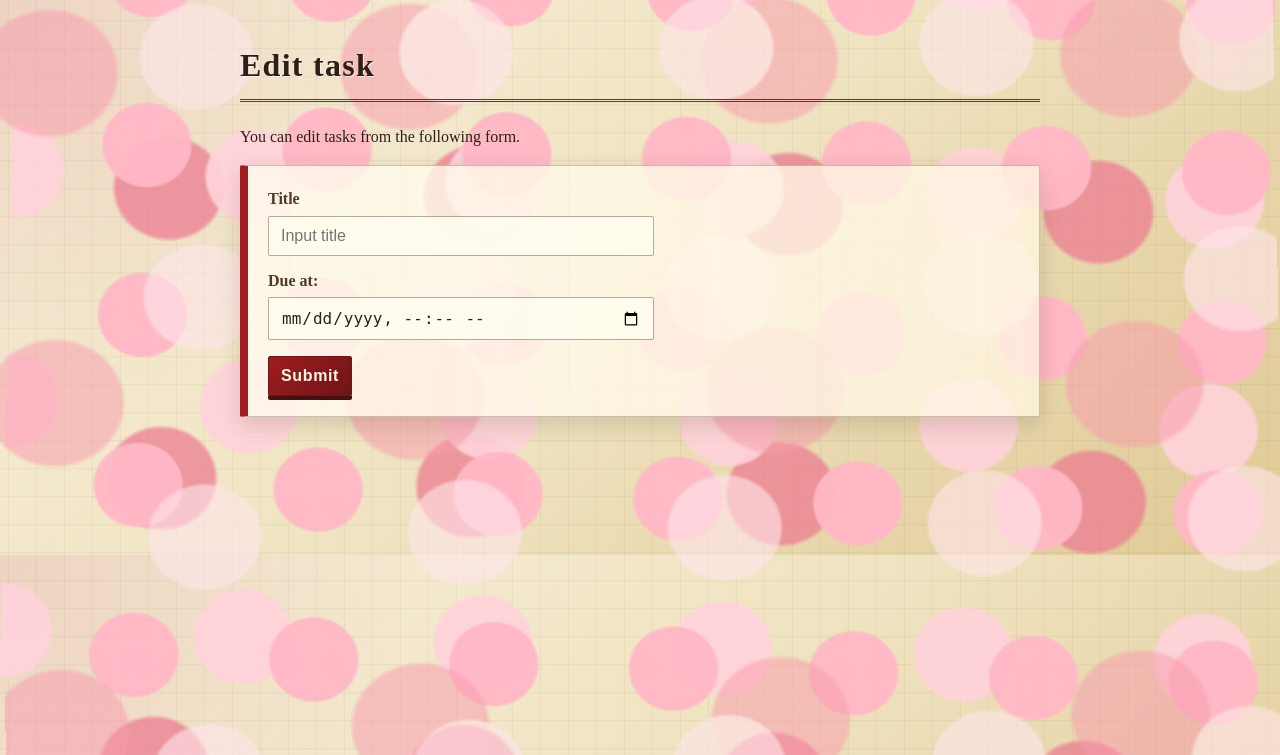
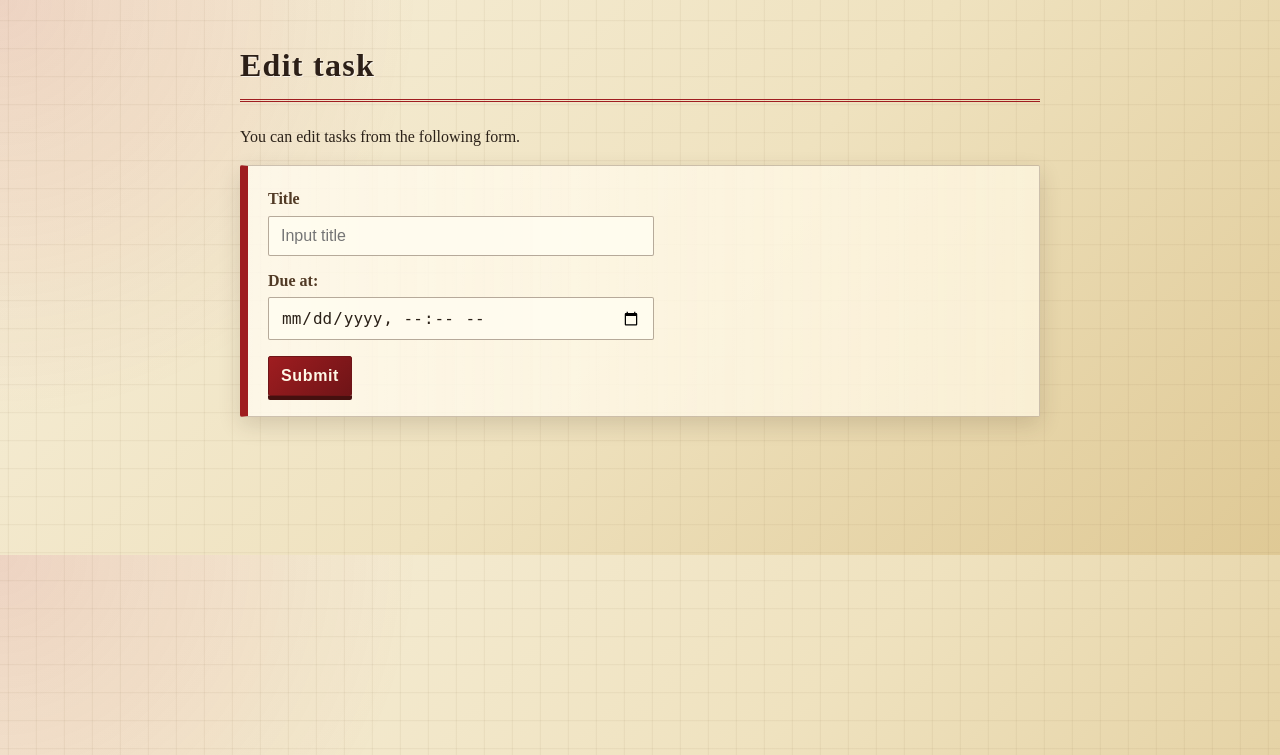
Before and after one commit to s1F102502654/django-test-exercise, a Django app: template todo/templates/todo/edit.html in a window 1280 px wide. Shown: the top 755 px of the page. Run offline with Django 5.2, Linux system fonts and the light colour scheme; the template is opened without the code that fills it, so the values that code supplies are empty.

Commit message:
背景のアニメーションを削除

```diff
--- a/todo/static/todo/style.css
+++ b/todo/static/todo/style.css
@@ -15,39 +15,9 @@ body {
   animation: paper-breathe 12s ease-in-out infinite;
 }
 
-body::before,
-body::after {
-  position: fixed;
-  inset: -120px 0 0;
-  z-index: 0;
-  pointer-events: none;
-  content: "";
-  background-repeat: repeat;
-}
-
 body > * {
   position: relative;
   z-index: 1;
-}
-
-body::before {
-  background-image:
-    radial-gradient(ellipse at 50% 50%, rgba(255, 183, 197, 0.95) 0 34%, transparent 36%),
-    radial-gradient(ellipse at 50% 50%, rgba(255, 210, 218, 0.9) 0 28%, transparent 30%),
-    radial-gradient(ellipse at 50% 50%, rgba(236, 121, 143, 0.72) 0 24%, transparent 26%);
-  background-position: 18px 24px, 148px 86px, 286px 32px;
-  background-size: 180px 170px, 240px 230px, 310px 290px;
-  animation: sakura-fall 18s linear infinite;
-}
-
-body::after {
-  opacity: 0.72;
-  background-image:
-    radial-gradient(ellipse at 50% 50%, rgba(255, 229, 234, 0.85) 0 30%, transparent 32%),
-    radial-gradient(ellipse at 50% 50%, rgba(247, 154, 172, 0.72) 0 26%, transparent 28%);
-  background-position: 88px 16px, 220px 108px;
-  background-size: 260px 240px, 360px 330px;
-  animation: sakura-fall-soft 26s linear infinite;
 }
 
 h1 {
@@ -253,35 +223,3 @@ li::marker {
     transform: scaleY(1) translateY(0);
   }
 }
-
-@keyframes sakura-fall {
-  from {
-    background-position: 18px -170px, 148px -230px, 286px -290px;
-    transform: translateX(-18px) rotate(0deg);
-  }
-
-  50% {
-    transform: translateX(18px) rotate(2deg);
-  }
-
-  to {
-    background-position: 88px 820px, 78px 920px, 356px 980px;
-    transform: translateX(-18px) rotate(0deg);
-  }
-}
-
-@keyframes sakura-fall-soft {
-  from {
-    background-position: 88px -240px, 220px -330px;
-    transform: translateX(20px) rotate(0deg);
-  }
-
-  50% {
-    transform: translateX(-22px) rotate(-2deg);
-  }
-
-  to {
-    background-position: 28px 900px, 280px 1040px;
-    transform: translateX(20px) rotate(0deg);
-  }
-}
```
